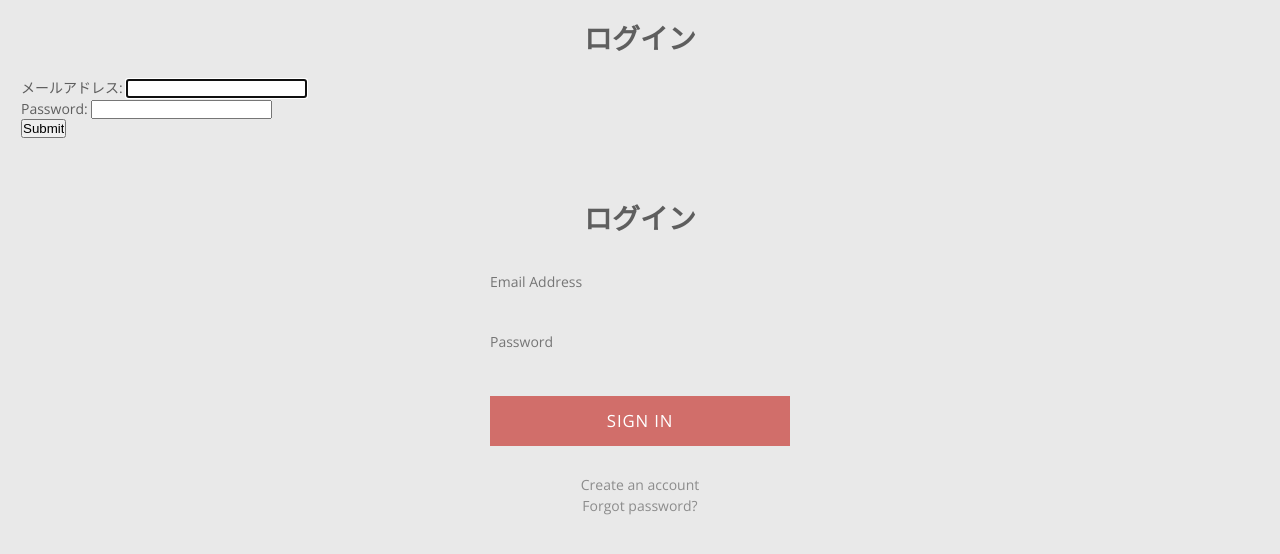
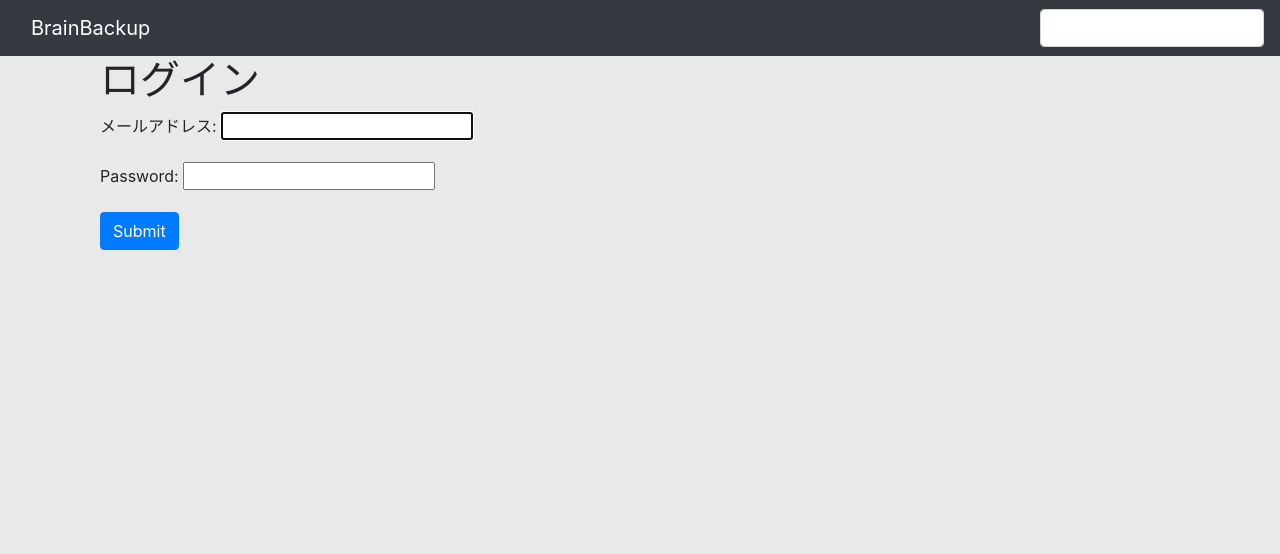
Before and after one commit to nowkoai/BrainBackup, a Django app: page /login/ in a window 1280 px wide. Shown: the top 554 px of the page. Run offline with Django 3.2, Linux system fonts and the light colour scheme; some libraries are stand-ins or nearby versions.

Commit message:
reverse login

```diff
--- a/project/app/models.py
+++ b/project/app/models.py
@@ -1,6 +1,7 @@
 from django.db import models
 from django.utils import timezone
-
+# ユーザー認証
+from django.contrib.auth.models import User
 from django.contrib.auth.models import (
     BaseUserManager, AbstractBaseUser
 )
--- a/project/app/templates/registration/login.html
+++ b/project/app/templates/registration/login.html
@@ -1,10 +1,4 @@
-{% load static %}
-<link rel="stylesheet" type="text/css" href="{% static 'css/login.css' %}">
- {% block content %}
-<head>
-
-</head>
-
+{% extends "app/base.html" %} {% block content %}
 <main>
     <div class="container">
         <h1>ログイン</h1>
@@ -15,29 +9,5 @@
         </form>
     </div>
 </main>
-<div class="form-wrapper">
-    <h1>ログイン</h1>
-    <form method="post" action="{% url 'login' %}">
-        {% csrf_token %}
-      <div class="form-item">
-        <label for="email"></label>
-        <input type="email" name="email" required="required" placeholder="Email Address"></input>
-      </div>
-
-      <div class="form-item">
-        <label for="password"></label>
-        <input type="password" name="password" required="required" placeholder="Password"></input>
-      </div>
-
-      <div class="button-panel">
-        <input type="submit" class="button" title="Sign In" value="Sign In"></input>
-      </div>
-
-    </form>
-    <div class="form-footer">
-      <p><a href="#">Create an account</a></p>
-      <p><a href="#">Forgot password?</a></p>
-    </div>
-  </div>
 
 {% endblock %}
--- a/project/app/urls.py
+++ b/project/app/urls.py
@@ -1,13 +1,16 @@
 from django.urls import path
 from app import views
-from.import views
+from django.contrib.auth import views as auth_views
 
 app_name = 'app'
 
-
 urlpatterns = [
     path('', views.IndexView.as_view(), name='index'),
+    path('', views.index, name='index'),
+    path('home/', views.home, name='home'),
     path('signup/', views.signup, name="signup"),
     path('add/', views.AddView.as_view(), name='add'),
-    path('search/', views.SearchView.as_view(), name='search')
-]
+    path('search/', views.SearchView.as_view(), name='search'),
+    path('login/', auth_views.LoginView.as_view(), name='login'),
+    path('logout/', auth_views.LogoutView.as_view(), name='logout'),
+ ]
--- a/project/project/settings.py
+++ b/project/project/settings.py
@@ -123,7 +123,6 @@ STATIC_URL = '/static/'
 STATICFILES_DIRS = (
     os.path.join(BASE_DIR, 'app/static'),
 )
-
 LOGIN_REDIRECT_URL = 'app:home'
 LOGOUT_REDIRECT_URL = 'app:index'
 
```
Also changed, not shown: project/app/views.py (+15 -2 lines), project/db.sqlite3.
